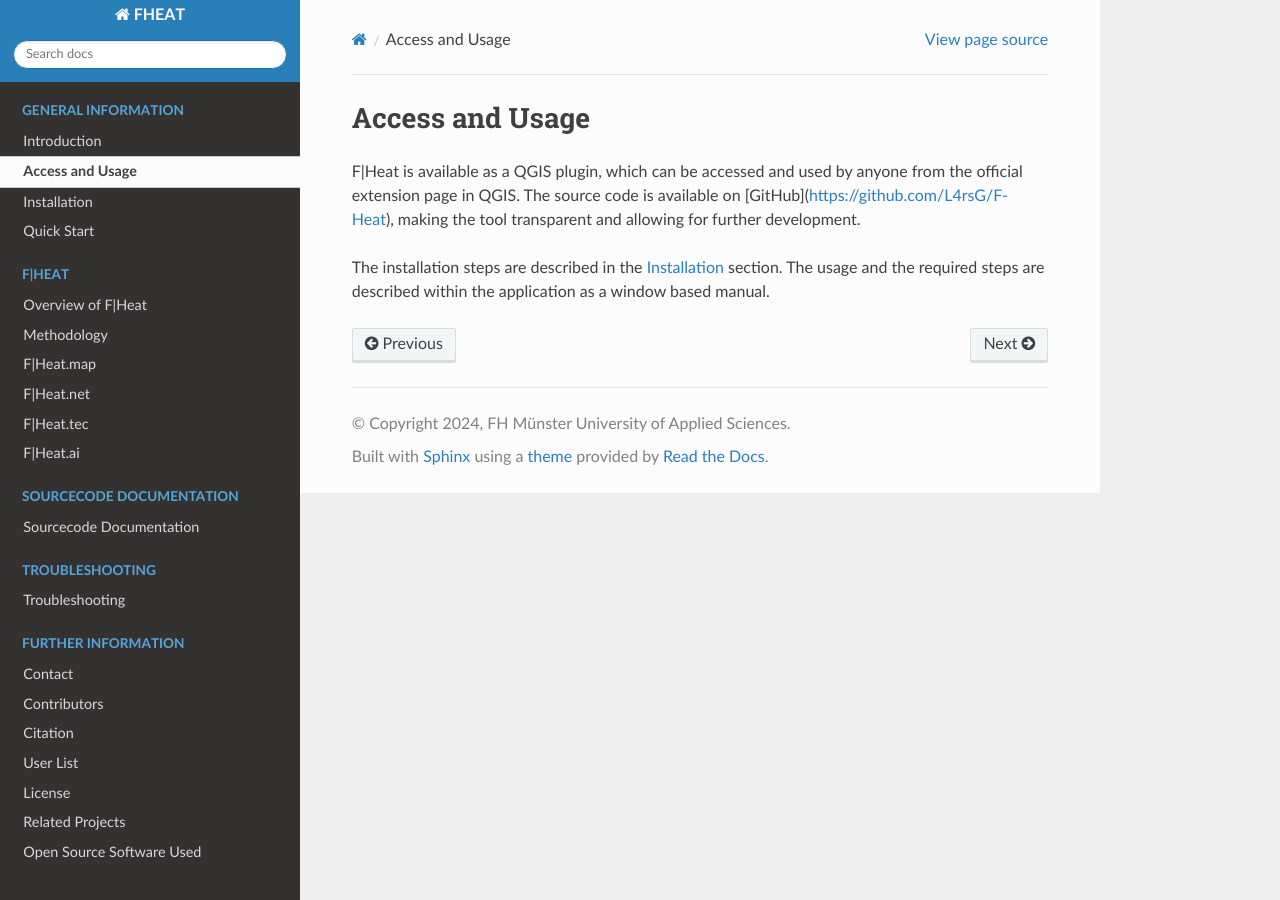
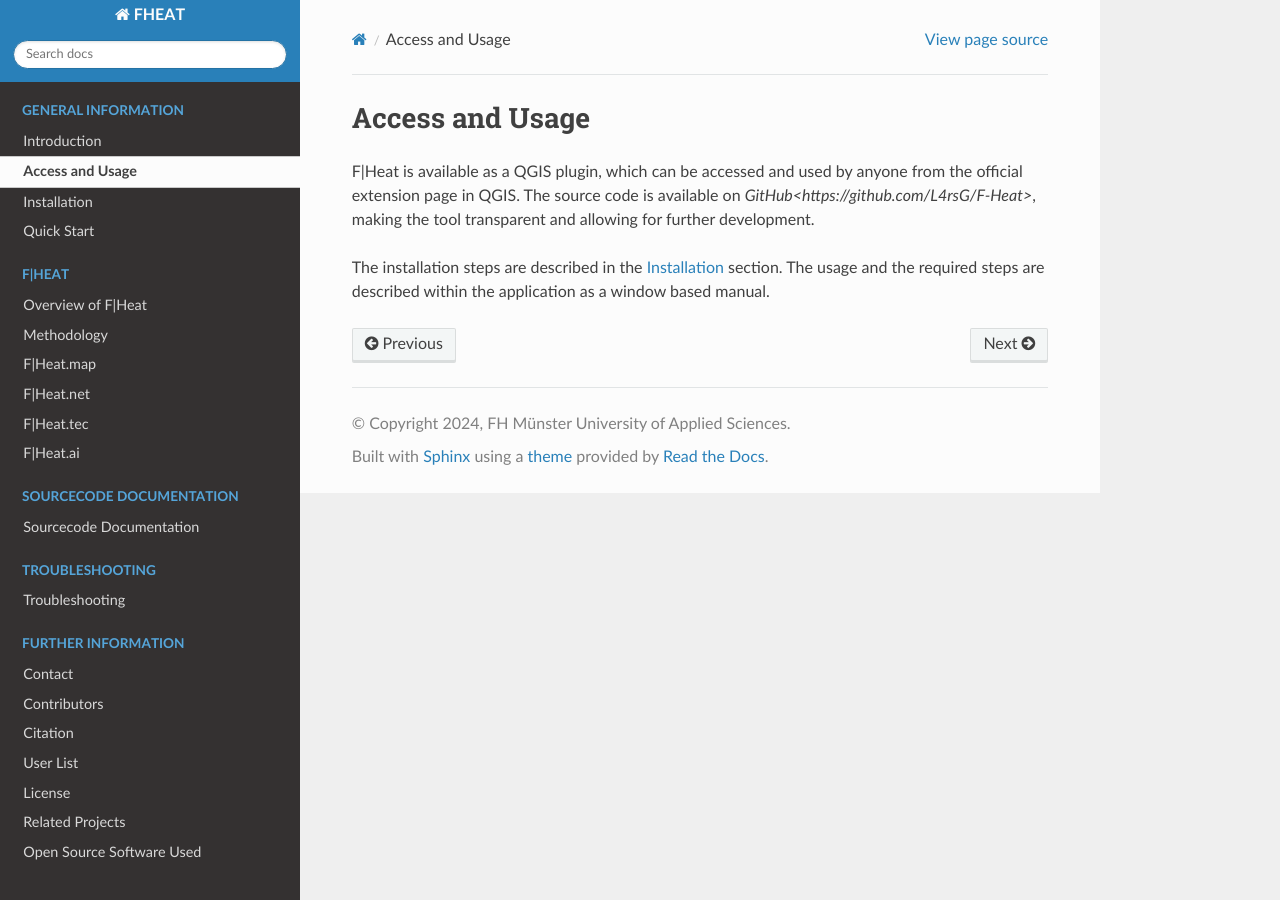
Before and after one commit to hydromac/F-Heat_dev, a Sphinx documentation site: the page built from docs/access_usage.rst, in a window 1280 px wide. Built offline with Sphinx 7.4.7 and the Read the Docs theme 2.0.0, drawn with Linux system fonts in a browser that asks for light colours; formulas are drawn with MathJax 3; pages that are not in the unit, such as notebooks, are missing from menus.

```diff
--- a/docs/access_usage.rst
+++ b/docs/access_usage.rst
@@ -2,6 +2,6 @@ Access and Usage
 ================
 
 F|Heat is available as a QGIS plugin, which can be accessed and used by anyone from the official extension page in QGIS.
-The source code is available on [GitHub](https://github.com/L4rsG/F-Heat), making the tool transparent and allowing for further development.
+The source code is available on `GitHub<https://github.com/L4rsG/F-Heat>`, making the tool transparent and allowing for further development.
 
 The installation steps are described in the :doc:`installation` section. The usage and the required steps are described within the application as a window based manual.
```
